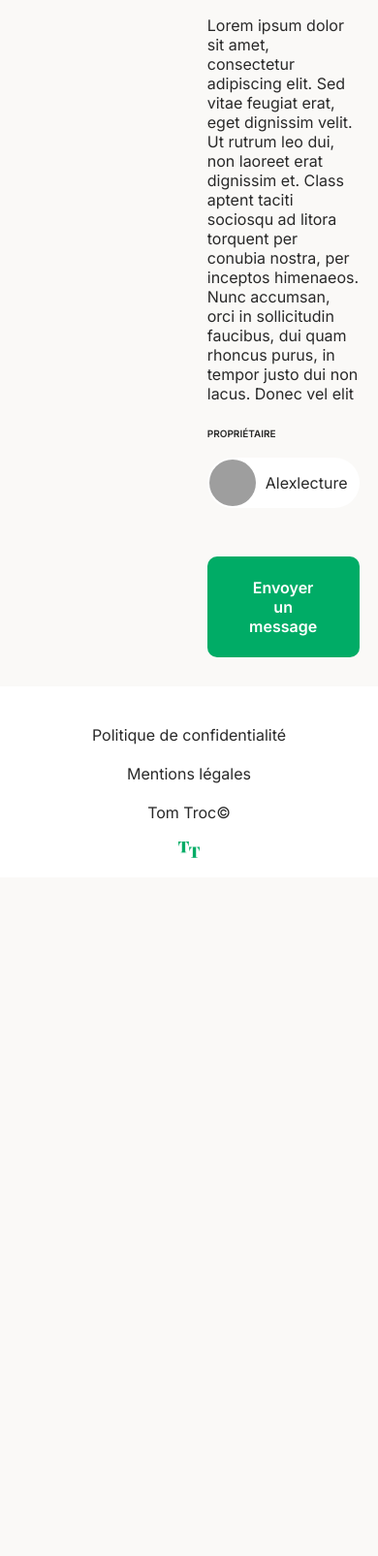
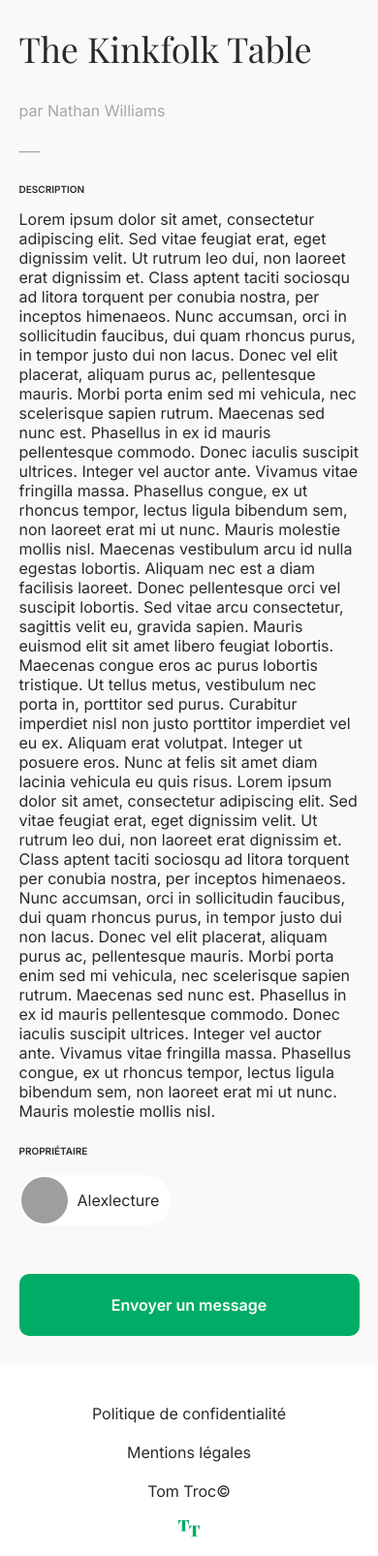
Before and after one commit to Astreros/TomTroc, a PHP site: template views/templates/bookDetails.php in a window 390 px wide. Shown: the part 371-1976 px from the top of the page at 97% size. Before the commit the page ends 1256 px from the top, so only its background shows below. Run offline with PHP 8.4, Linux system fonts and the light colour scheme; the template is opened without the code that fills it, so the values that code supplies are empty; some libraries are stand-ins or nearby versions; some web fonts are replaced; grey boxes are pictures that could not be loaded.

Commit message:
HTML et CSS page de détails d'un livre + HTML, CSS et Responsive page 'nos livres à l'échange'

```diff
--- a/css/style.css
+++ b/css/style.css
@@ -488,7 +488,6 @@
 }
 
 .book-details-illustration img {
-
     width: 100%;
     height: auto;
 }
@@ -501,17 +500,16 @@
     width: 50%;
 }
 
-.book-details-text .green-button {
+.book-details-contact {
+    width: 100%;
     text-align: center;
 }
 
-/*.header-book-details-text {*/
-
-/*}*/
-
-/*.book-details-title {*/
-
-/*}*/
+.book-details-contact {
+    display: flex;
+    margin: auto;
+    flex-direction: column;
+}
 
 .book-details-author {
     color: var(--textColorLight);
@@ -545,6 +543,10 @@
     border-radius: 117px;
 }
 
+.book-details-separator {
+    color: var(--textColorLight);
+}
+
 .book-details-owner-photo p {
     padding: 0 10px;
 }
@@ -555,3 +557,25 @@
     border-radius: 50%;
     object-fit: cover;
 }
+
+/* Section "book-details" --RESPONSIVE-- */
+
+@media screen and (max-width: 1024px) {
+    .book-details {
+        flex-wrap: wrap;
+    }
+    .book-details-illustration, .book-details-text {
+        width: 100%;
+    }
+    .book-details-illustration {
+        max-width: 100%;
+        object-fit: cover;
+    }
+
+    .book-details-description-text {
+        overflow: visible;
+        max-height: none;
+    }
+}
+
+/* Section "book-details" */
--- a/views/templates/bookDetails.php
+++ b/views/templates/bookDetails.php
@@ -33,7 +33,9 @@
             </div>
         </div>
 
-        <a href="index.php?action=library" class="green-button">Envoyer un message</a>
+        <div class="book-details-contact">
+            <a href="index.php?action=library" class="green-button">Envoyer un message</a>
+        </div>
     </div>
 
 </section>
```
Also changed, not shown: views/templates/registrationForm.php (+9 -1 lines), 1 other file.
